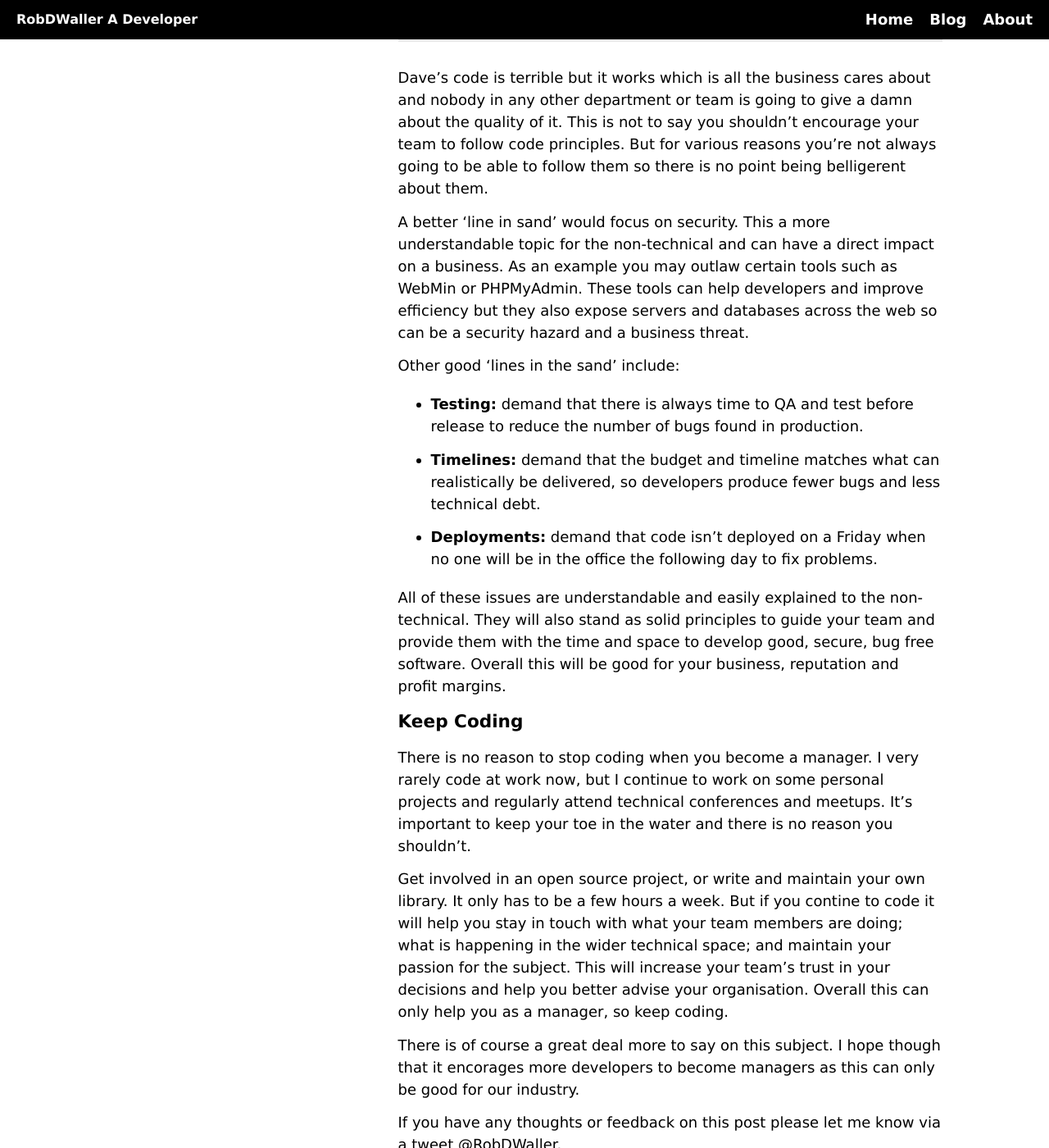
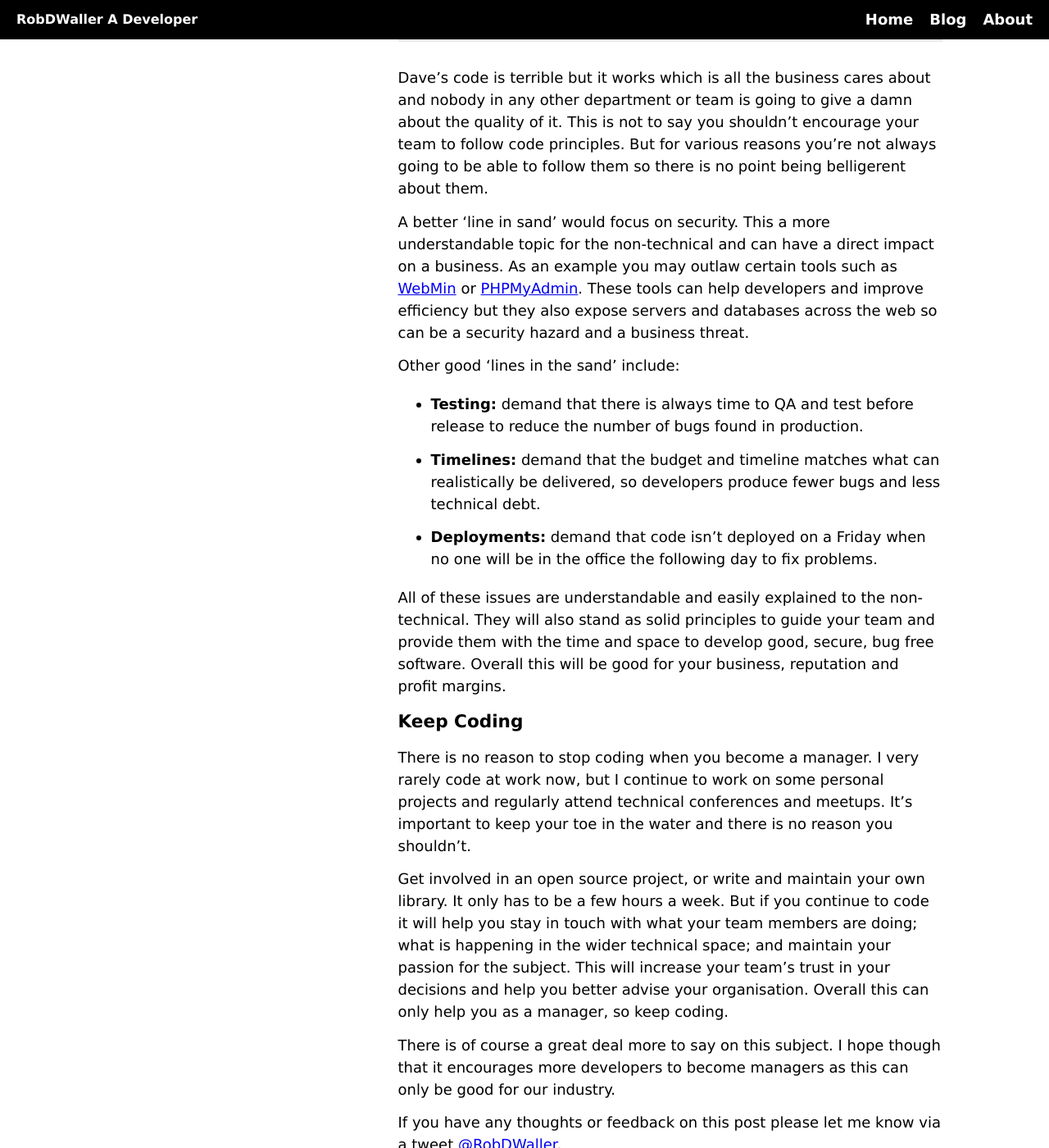
Before and after one commit to RobDWaller/robdwaller.github.io, a Jekyll site: the page built from _posts/2018-03-12-five-tips-tech-team-management.md, in a window 1280 px wide and 1400 px high, scrolled down 3762 px. Shown: the whole window at 82% size. Built offline with Jekyll 4.4.1, drawn with Linux system fonts in a browser that asks for light colours; some of the changed lines change nothing that is shown; some of the changed text lies outside the part shown.

Commit message:
Amended tech tips management talk

```diff
--- a/_posts/2018-03-12-five-tips-tech-team-management.md
+++ b/_posts/2018-03-12-five-tips-tech-team-management.md
@@ -1,7 +1,7 @@
 ---
 layout: 'post'
 title: 'Five Tips for Aspiring Tech Team Managers'
-description: "Management isn't a topic that is often discussed among developers as we're generally much more interested in the pros and cons of various frameworks, design patterns, code principles or design patterns"
+description: "To become a tech manager and learn how to be good at it is difficult. There isn't a great deal of 'documentation' available and developers don't discuss the topic a lot."
 published: true
 tags: [management, development, tips]
 ---
@@ -12,7 +12,7 @@
 
 ### Great Developers Make Great Managers?
 
-There is often an assumption that the most skilled developers will make the best managers. And that a developer should not go for a management role unless they are best developer in their team. This is a falacy and a lie, you don't have to be a great developer to be a great manager.
+There is often an assumption that the most skilled developers will make the best managers. And that a developer should not go for a management role unless they are best developer in their team. This is a fallacy and a lie, you don't have to be a great developer to be a great manager.
 
 It is important that you have experience and a good understanding of code and technical issues, but you don't have to be the best in your team at it. Management is about a lot more than your field of expertise so don't let your code capability put you off a management role, you may be great at it.
 
@@ -90,7 +90,7 @@
 
 Dave's code is terrible but it works which is all the business cares about and nobody in any other department or team is going to give a damn about the quality of it. This is not to say you shouldn't encourage your team to follow code principles. But for various reasons you're not always going to be able to follow them so there is no point being belligerent about them.
 
-A better 'line in sand' would focus on security. This a more understandable topic for the non-technical and can have a direct impact on a business. As an example you may outlaw certain tools such as WebMin or PHPMyAdmin. These tools can help developers and improve efficiency but they also expose servers and databases across the web so can be a security hazard and a business threat.
+A better 'line in sand' would focus on security. This a more understandable topic for the non-technical and can have a direct impact on a business. As an example you may outlaw certain tools such as [WebMin](http://www.webmin.com/) or [PHPMyAdmin](https://www.phpmyadmin.net/). These tools can help developers and improve efficiency but they also expose servers and databases across the web so can be a security hazard and a business threat.
 
 Other good 'lines in the sand' include:
 
@@ -104,8 +104,11 @@
 
 There is no reason to stop coding when you become a manager. I very rarely code at work now, but I continue to work on some personal projects and regularly attend technical conferences and meetups. It's important to keep your toe in the water and there is no reason you shouldn't.
 
-Get involved in an open source project, or write and maintain your own library. It only has to be a few hours a week. But if you contine to code it will help you stay in touch with what your team members are doing; what is happening in the wider technical space; and maintain your passion for the subject. This will increase your team's trust in your decisions and help you better advise your organisation. Overall this can only help you as a manager, so keep coding.
+Get involved in an open source project, or write and maintain your own library. It only has to be a few hours a week. But if you continue to code it will help you stay in touch with what your team members are doing; what is happening in the wider technical space; and maintain your passion for the subject. This will increase your team's trust in your decisions and help you better advise your organisation. Overall this can only help you as a manager, so keep coding.
 
-There is of course a great deal more to say on this subject. I hope though that it encorages more developers to become managers as this can only be good for our industry.
+There is of course a great deal more to say on this subject. I hope though that it encourages more developers to become managers as this can only be good for our industry.
 
-If you have any thoughts or feedback on this post please let me know via a tweet @RobDWaller.
+If you have any thoughts or feedback on this post please let me know via a tweet [@RobDWaller](https://twitter.com/RobDWaller).
+
+**Note:** This post is based on a talk I gave at the [PHPLondon](https://twitter.com/phplondon) user group, the slides are below...
+<script async class="speakerdeck-embed" data-id="9cc457d708334dee8a43ca2037aeb800" data-ratio="1.77777777777778" src="//speakerdeck.com/assets/embed.js"></script>
```
